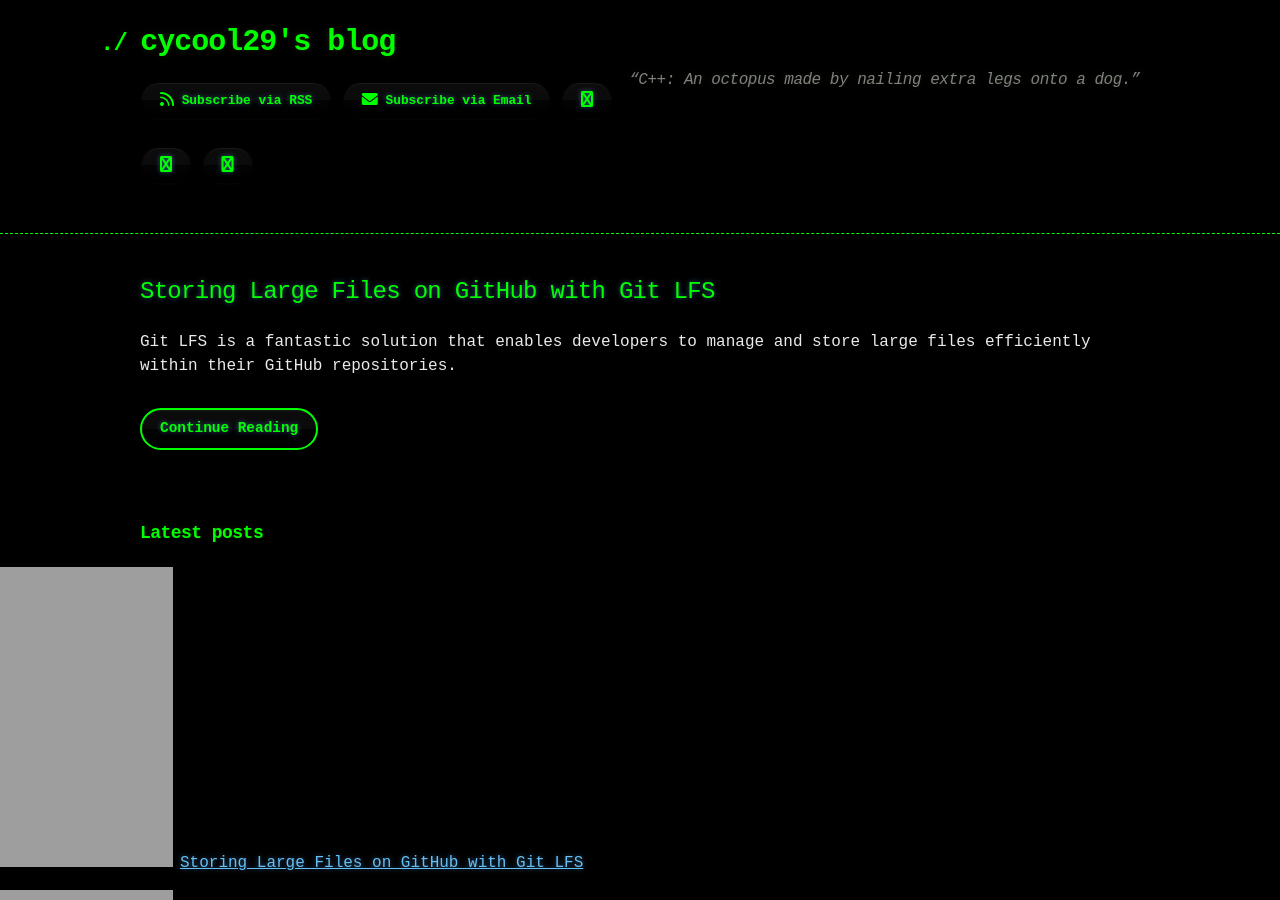
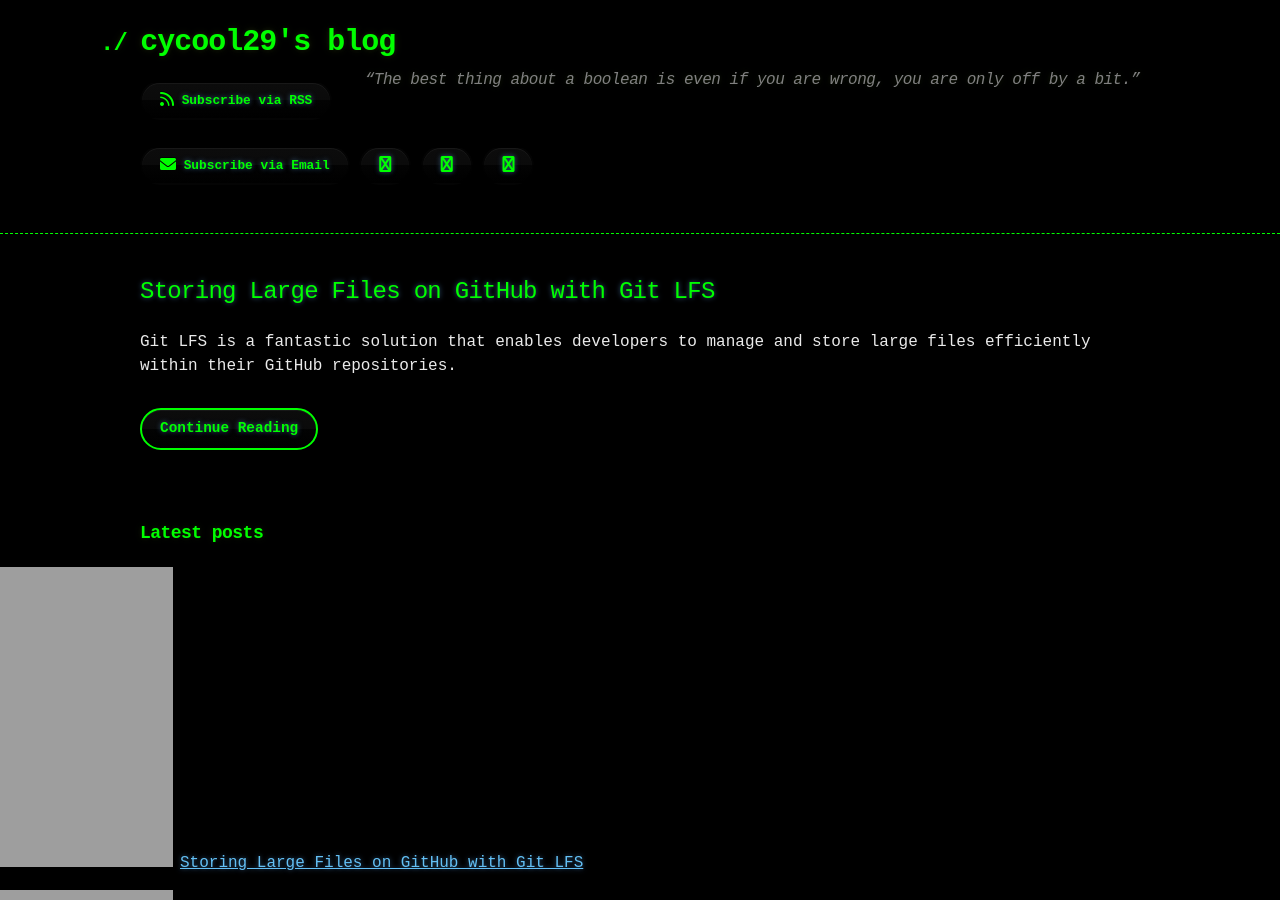
Before and after one commit to cycool29/cycool29.github.io, a Jekyll site: the page built from index.md, in a window 1280 px wide and 900 px high. Built offline with Jekyll 4.4.1, drawn with Linux system fonts in a browser that asks for light colours; a style sheet for code colours, icons or effects is not loaded.

Commit message:
Update quotes

```diff
--- a/_config.yml
+++ b/_config.yml
@@ -1,5 +1,5 @@
 title: cycool29's blog
-description: "“C++: An octopus made by nailing extra legs onto a dog.” "
+description: "“The best thing about a boolean is even if you are wrong, you are only off by a bit.” "
 bio: A high school student. Intermediate in Python, Git, Bash. Learning JavaScript. He/Him. "
 author: cycool29
 url: https://cycool29.github.io
```
